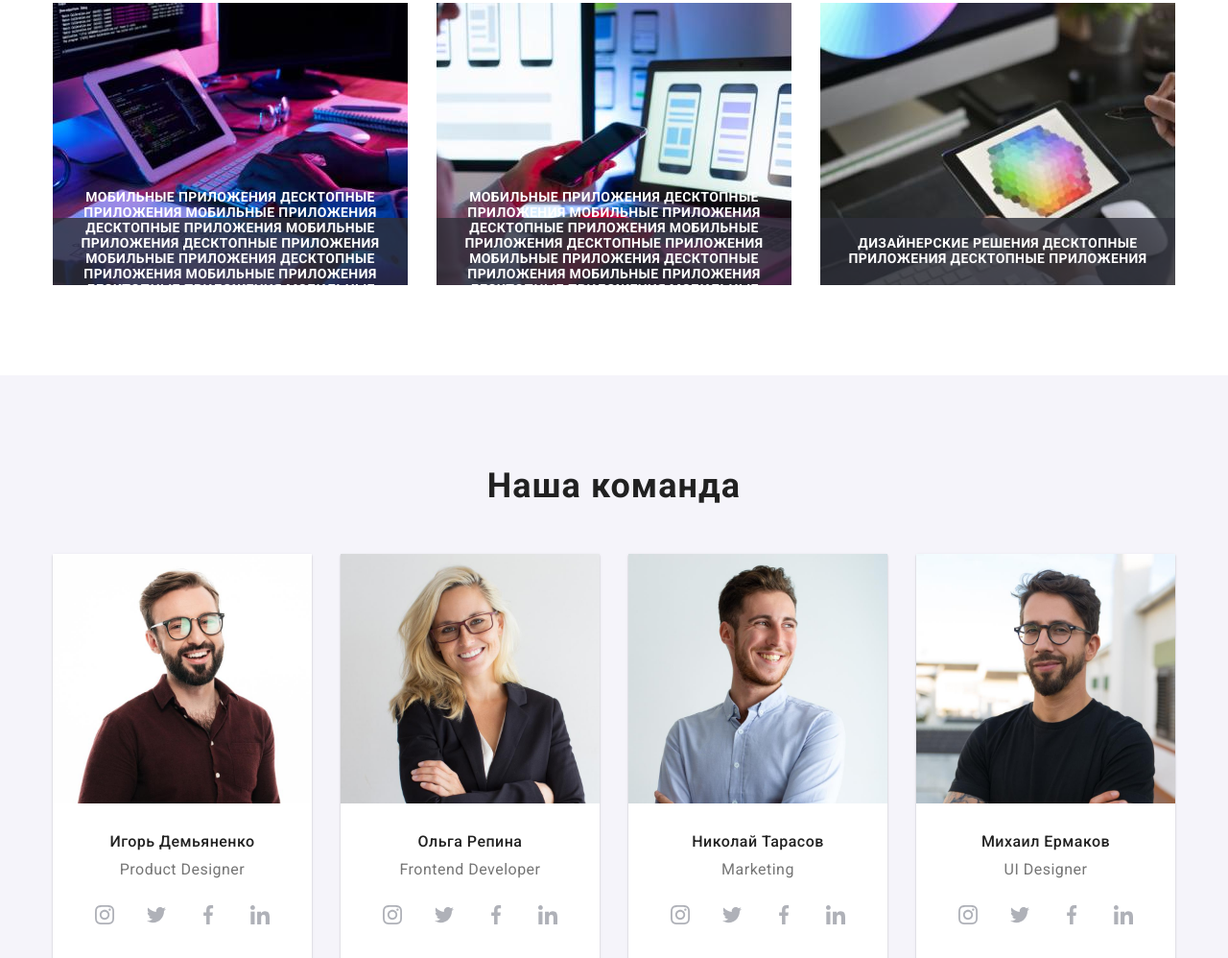
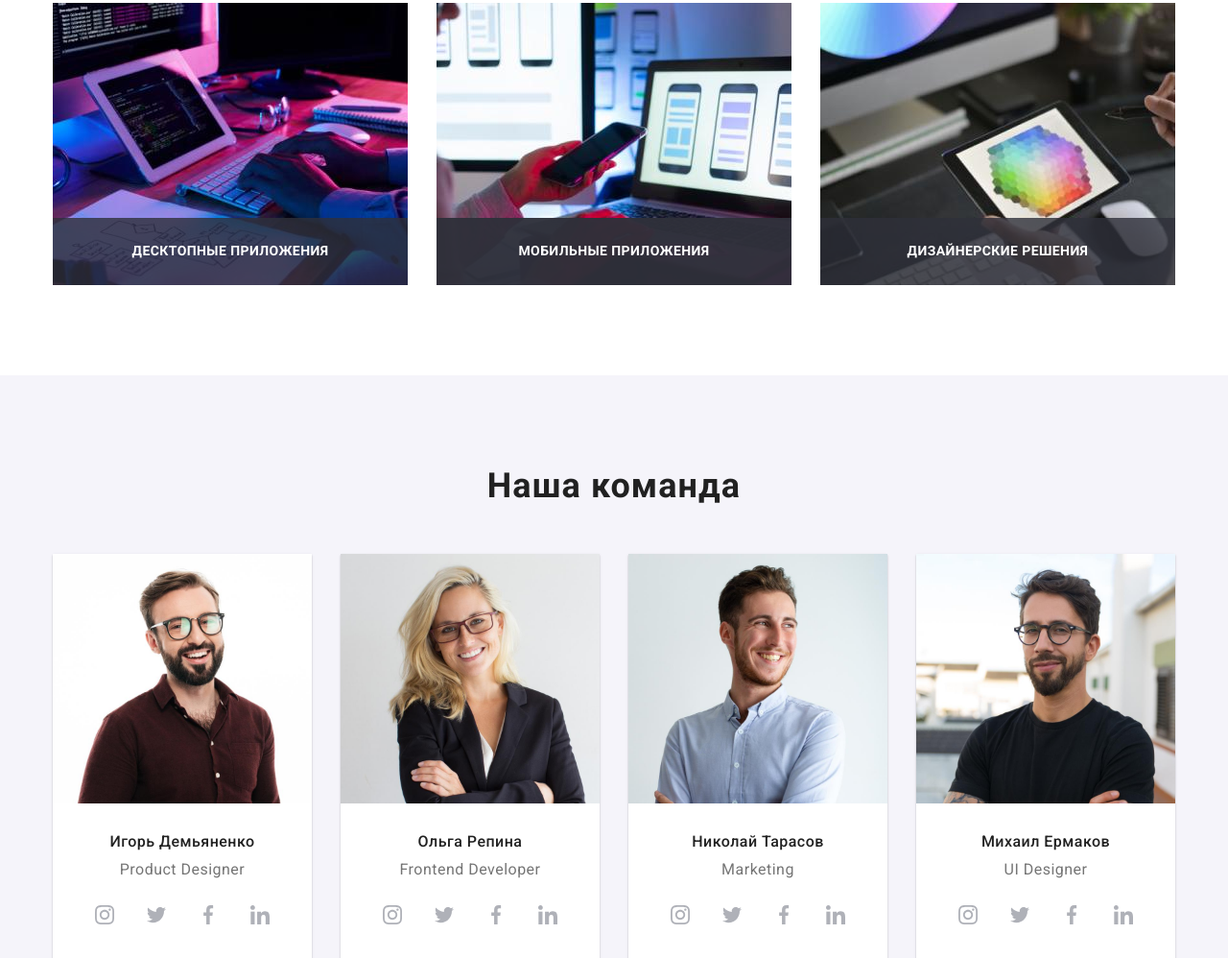
Before and after one commit to Yaroslav-Zozulya/goit-markup-hw-05, a plain HTML site: page index.html in a window 1280 px wide. Shown: the part 1205-2203 px from the top of the page at 96% size. Drawn offline with nearby package versions, Linux system fonts and the light colour scheme.

Commit message:
deleted test code

```diff
--- a/index.html
+++ b/index.html
@@ -161,12 +161,7 @@
                             />
                             <div class="about-us-text-wrap">
                                 <p class="about-us-text">
-                                    Мобильные приложения Десктопные приложения
-                                    Мобильные приложения Десктопные приложения
-                                    Мобильные приложения Десктопные приложения
-                                    Мобильные приложения Десктопные приложения
-                                    Мобильные приложения Десктопные приложения
-                                    Мобильные приложения Десктопные приложения
+                                    Десктопные приложения
                                 </p>
                             </div>
                         </li>
@@ -175,15 +170,11 @@
                                 src="./img/our-specialization-2.jpg"
                                 alt="Разработка мобильных приложений"
                             />
-
-                            <p class="about-us-text about-us-text-wrap">
-                                Мобильные приложения Десктопные приложения
-                                Мобильные приложения Десктопные приложения
-                                Мобильные приложения Десктопные приложения
-                                Мобильные приложения Десктопные приложения
-                                Мобильные приложения Десктопные приложения
-                                Мобильные приложения Десктопные приложения
-                            </p>
+                            <div class="about-us-text-wrap">
+                                <p class="about-us-text about-us-text-wrap">
+                                    Мобильные приложения
+                                </p>
+                            </div>
                         </li>
                         <li class="about-us-item">
                             <img
@@ -192,8 +183,7 @@
                             />
                             <div class="about-us-text-wrap">
                                 <p class="about-us-text">
-                                    Дизайнерские решения Десктопные приложения
-                                    Десктопные приложения
+                                    Дизайнерские решения
                                 </p>
                             </div>
                         </li>
```
